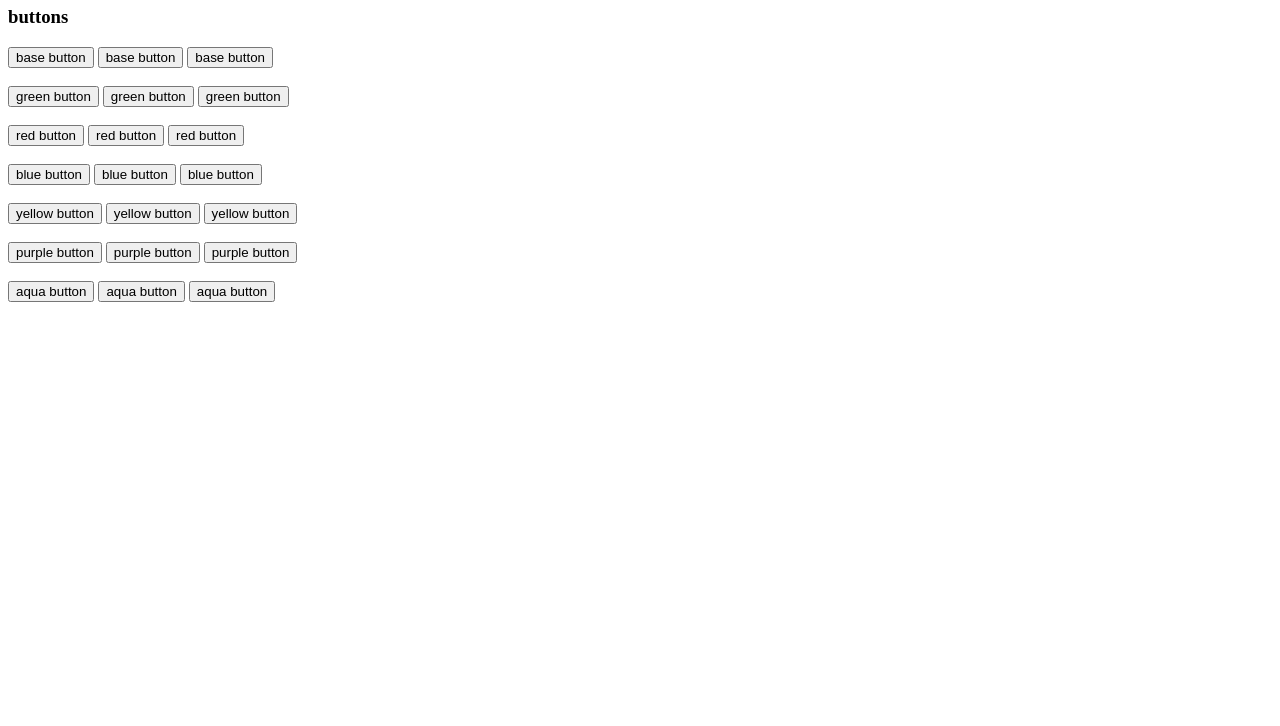
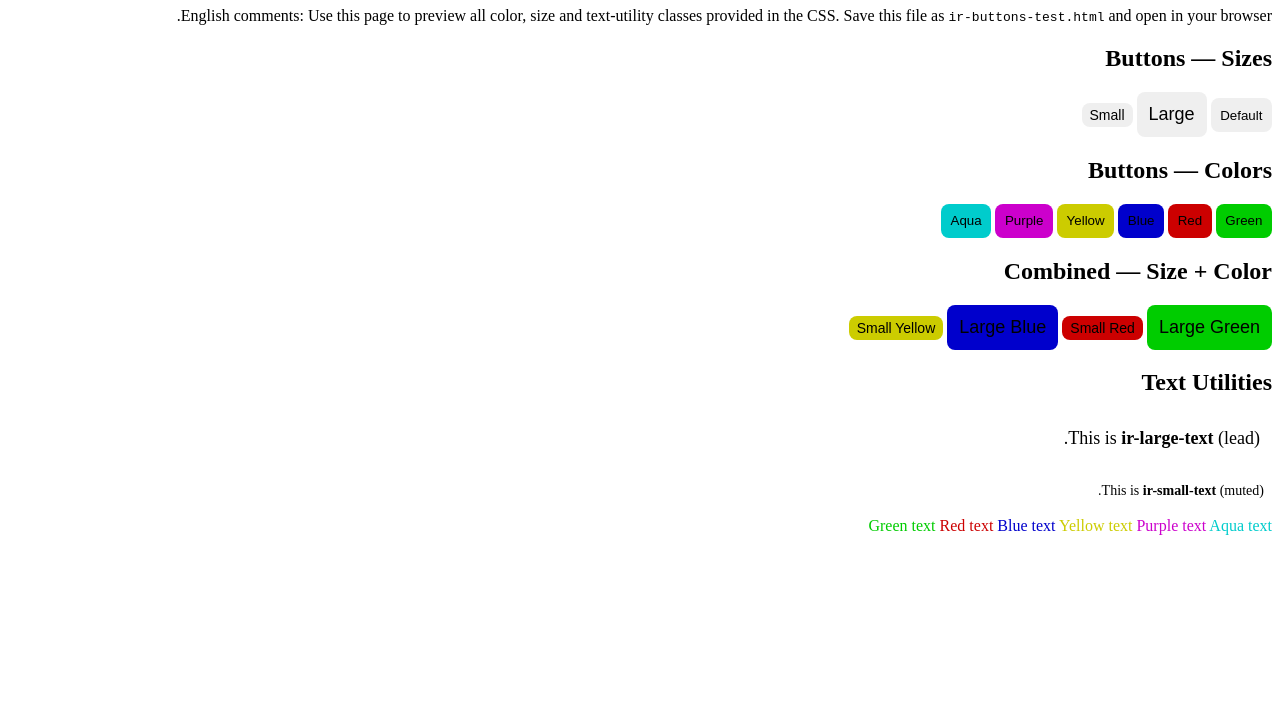
Before and after one commit to aboalfazlH/Developlab-css, a plain HTML site: page index.html in a window 1280 px wide. Shown: the part 74-800 px from the top of the page. Drawn offline with Linux system fonts and the light colour scheme.

Commit message:
Edit template

```diff
--- a/index.html
+++ b/index.html
@@ -1,49 +1,69 @@
-<!DOCTYPE html>
-<html lang="en">
+<!doctype html>
+<html lang="fa">
 
 <head>
-    <meta charset="UTF-8">
-    <meta name="viewport" content="width=device-width, initial-scale=1.0">
-    <title></title>
-    <link rel="stylesheet" href=".\style.css">
+    <meta charset="utf-8">
+    <meta name="viewport" content="width=device-width,initial-scale=1">
+    <link rel="stylesheet" href="developlab.css">
+    <title>Test</title>
 </head>
 
-<body>
-    <h1>develop lab css framework</h1>
-    <h3>buttons</h3>
-    <button class="ir-button ir-small">base button</button>
-    <button class="ir-button">base button</button>
-    <button class="ir-button ir-large">base button</button>
-    <br>
-    <br>
-    <button class="ir-button ir-small ir-green">green button</button>
-    <button class="ir-button ir-green">green button</button>
-    <button class="ir-button ir-large ir-green">green button</button>
-    <br>
-    <br>
-    <button class="ir-button ir-small ir-red">red button</button>
-    <button class="ir-button ir-red">red button</button>
-    <button class="ir-button ir-large ir-red">red button</button>
-    <br>
-    <br>
-    <button class="ir-button ir-small ir-blue">blue button</button>
-    <button class="ir-button ir-blue">blue button</button>
-    <button class="ir-button ir-large ir-blue">blue button</button>
-    <br>
-    <br>
-    <button class="ir-button ir-small ir-yellow">yellow button</button>
-    <button class="ir-button ir-yellow">yellow button</button>
-    <button class="ir-button ir-large ir-yellow">yellow button</button>
-    <br>
-    <br>
-    <button class="ir-button ir-small ir-purple">purple button</button>
-    <button class="ir-button ir-purple">purple button</button>
-    <button class="ir-button ir-large ir-purple">purple button</button>
-    <br>
-    <br>
-    <button class="ir-button ir-small ir-aqua">aqua button</button>
-    <button class="ir-button ir-aqua">aqua button</button>
-    <button class="ir-button ir-large ir-aqua">aqua button</button>
+<body dir="rtl">
+    <div>
+        <h1>قالب تست استایل‌های <span class="muted">IR Buttons</span></h1>
+        <p class="muted">English comments: Use this page to preview all color, size and text-utility classes provided in
+            the CSS. Save this file as <code>ir-buttons-test.html</code> and open in your browser.</p>
+
+
+        <div>
+            <div>
+                <h2>Buttons — Sizes</h2>
+                <div>
+                    <button class="ir-button">Default</button>
+                    <button class="ir-button ir-large">Large</button>
+                    <button class="ir-button ir-small">Small</button>
+                </div>
+            </div>
+
+            <div>
+                <h2>Buttons — Colors</h2>
+                <div>
+                    <button class="ir-button ir-green">Green</button>
+                    <button class="ir-button ir-red">Red</button>
+                    <button class="ir-button ir-blue">Blue</button>
+                    <button class="ir-button ir-yellow">Yellow</button>
+                    <button class="ir-button ir-purple">Purple</button>
+                    <button class="ir-button ir-aqua">Aqua</button>
+                </div>
+            </div>
+
+            <div>
+                <h2>Combined — Size + Color</h2>
+                <div>
+                    <button class="ir-button ir-large ir-green">Large Green</button>
+                    <button class="ir-button ir-small ir-red">Small Red</button>
+                    <button class="ir-button ir-large ir-blue">Large Blue</button>
+                    <button class="ir-button ir-small ir-yellow">Small Yellow</button>
+                </div>
+            </div>
+
+            <div>
+                <h2>Text Utilities</h2>
+                <p class="ir-large-text">This is <strong>ir-large-text</strong> (lead).</p>
+                <p class="ir-small-text">This is <strong>ir-small-text</strong> (muted).</p>
+                <div class="row">
+                    <span class="ir-green-text">Green text</span>
+                    <span class="ir-red-text">Red text</span>
+                    <span class="ir-blue-text">Blue text</span>
+                    <span class="ir-yellow-text">Yellow text</span>
+                    <span class="ir-purple-text">Purple text</span>
+                    <span class="ir-aqua-text">Aqua text</span>
+                </div>
+            </div>
+
+        </div>
+
+    </div>
 </body>
 
 </html>
```
